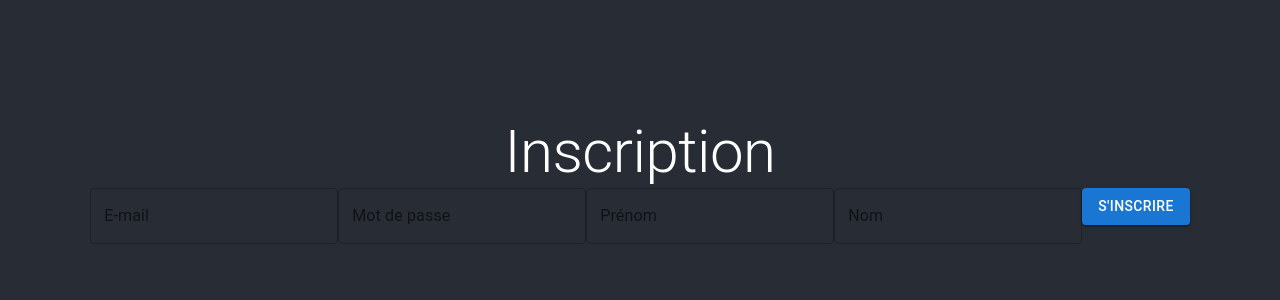
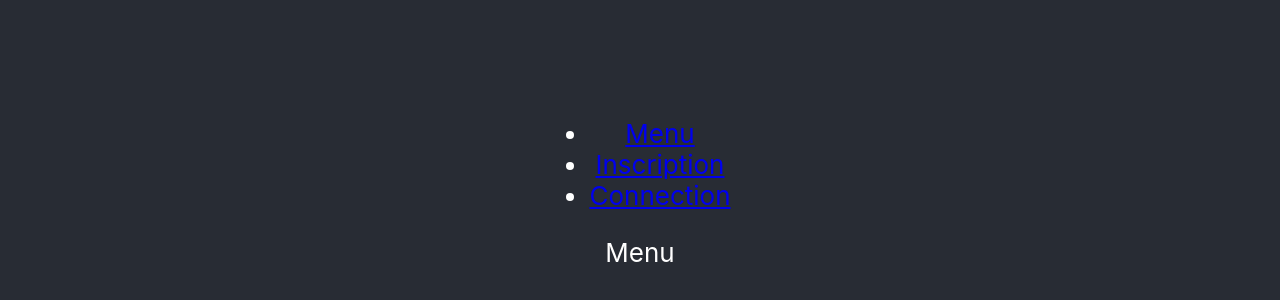
Before and after one commit to redes19/carteX, a React (Create React App) app: page / in a window 1280 px wide. Shown: the part 220-520 px from the top of the page. Built offline with nearby package versions, Linux system fonts and the light colour scheme.

Commit message:
feat(controller): add header/jsx

```diff
--- a/src/App.js
+++ b/src/App.js
@@ -1,8 +1,8 @@
-import Inscription from "./Front/Component/Inscription.jsx";
-import Connection from "./Front/Component/Connection.jsx";
+import React from "react";
+import Header from "./Front/Component/Header.jsx";
 import "./App.css";
 import { Route, Routes } from "react-router-dom";
-import axios from 'axios';
+import axios from "axios";
 
 function App() {
   // LOAD API IN BDD HERE, SO AT THE FIRST LAUNCH OF THE APP
@@ -13,7 +13,8 @@ function App() {
     // if it is empty, we will load the API in the database
 
     let url = ""; // URL of the API to check DB (our side)
-    axios.get(url)
+    axios
+      .get(url)
       .then((response) => {
         console.log(response);
         if (response.data.length === 0) {
@@ -29,12 +30,14 @@ function App() {
       })
       .catch((error) => {
         console.log("Error");
-      })
-  }
+      });
+  };
 
   const getAPIData = () => {
-    let url = "https://db.ygoprodeck.com/api/v7/cardinfo.php/?&num=300&offset=0"; // URL of the API to get the data (external side) - here we get the 300 first cards
-    axios.get(url)
+    let url =
+      "https://db.ygoprodeck.com/api/v7/cardinfo.php/?&num=300&offset=0"; // URL of the API to get the data (external side) - here we get the 300 first cards
+    axios
+      .get(url)
       .then((response) => {
         console.log(response);
         response.data.forEach((carte) => {
@@ -44,14 +47,15 @@ function App() {
       })
       .catch((error) => {
         console.log("Error");
-      })
-  }
+      });
+  };
 
   const loadAPIData = (carte) => {
     // we will probably have to change the data shape or URL
 
     let url = ""; // URL of the API to insert the data (our side)
-    axios.post(url, carte)
+    axios
+      .post(url, carte)
       .then((response) => {
         console.log(response);
         // alert("Success");
@@ -59,16 +63,14 @@ function App() {
       .catch((error) => {
         console.log("Error");
         // alert("Error");
-      })
-  }
-
+      });
+  };
 
   return (
     <div className="App">
       <header className="App-header">
         <Routes>
-          <Route path="/" element={<Inscription />}></Route>
-          <Route path="/connection" element={<Connection />}></Route>
+          <Route path="/" element={<Header />}></Route>
         </Routes>
       </header>
     </div>
--- a/src/Front/Component/Connection.jsx
+++ b/src/Front/Component/Connection.jsx
@@ -32,6 +32,7 @@ const Connexion = () => {
   const [isLoggedIn, setIsLoggedIn] = useState(
     localStorage.getItem("isLoggedIn") === "true"
   );
+  const [userName, setUserName] = useState("");
 
   useEffect(() => {
     localStorage.setItem("isLoggedIn", isLoggedIn.toString());
@@ -45,14 +46,17 @@ const Connexion = () => {
         email,
         password,
       });
-      const { userId } = response.data;
+      const { userId, userName } = response.data;
 
       // Enregistrez l'ID de l'utilisateur dans le local storage
       localStorage.setItem("userId", userId);
+      localStorage.setItem("userName", userName);
 
       console.log(response.data.userId);
+      console.log(response.data.userName);
 
       setIsLoggedIn(true);
+      setUserName(userName);
       console.log(localStorage);
     } catch (error) {
       console.error("Erreur lors de la connexion:", error);
@@ -64,7 +68,9 @@ const Connexion = () => {
       <Typography variant="h2">Connexion</Typography>
       {isLoggedIn ? (
         <Typography variant="h2">
-          Bonjour! Vous êtes connecté.
+          <form onSubmit={handleSubmit}>
+            Vous êtes connecté en tant que :{ userName }
+          </form>
         </Typography>
       ) : (
         <form className={classes.form} onSubmit={handleSubmit}>
--- /dev/null
+++ b/src/Front/Component/Header.jsx
@@ -0,0 +1,36 @@
+import Inscription from "./Inscription.jsx";
+import Connection from "./Connection.jsx";
+import Menu from "./Menu.jsx";
+import { Route, Routes, Link  } from "react-router-dom";
+import React from "react";
+
+const Header = () => {
+    return (
+      <div>
+        <header>
+            <nav>
+                <ul>
+                  <li>
+                    <Link to="/">Menu</Link>
+                  </li>
+                  <li>
+                    <Link to="/Inscription">Inscription</Link>
+                  </li>
+                  <li>
+                    <Link to="/Connection">Connection</Link>
+                  </li>
+                </ul>
+            </nav>
+        </header>
+          <div>
+            <Routes>
+              <Route path="/" element={<Menu />}></Route>
+              <Route path="/Inscription" element={<Inscription />}></Route>
+              <Route path="/Connection" element={<Connection />}></Route>
+            </Routes>
+          </div>
+      </div>
+    );
+};
+
+export default Header;
```
Also changed, not shown: src/Back/API/server.js (+5 -5 lines).
